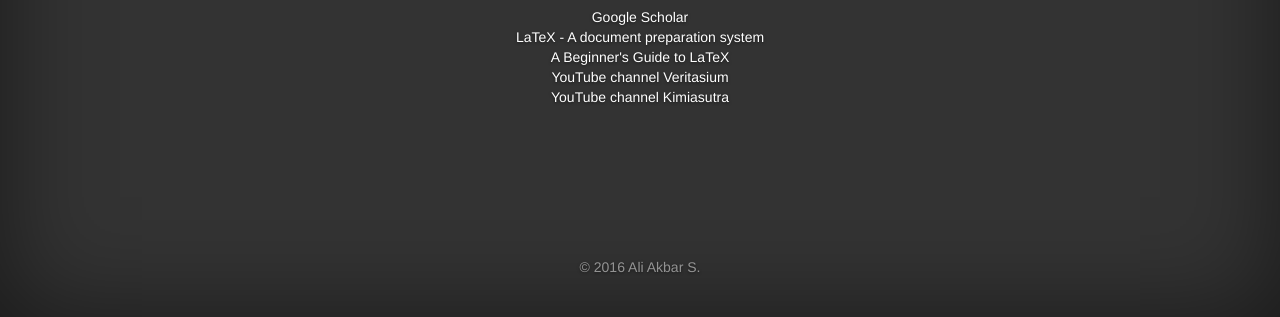
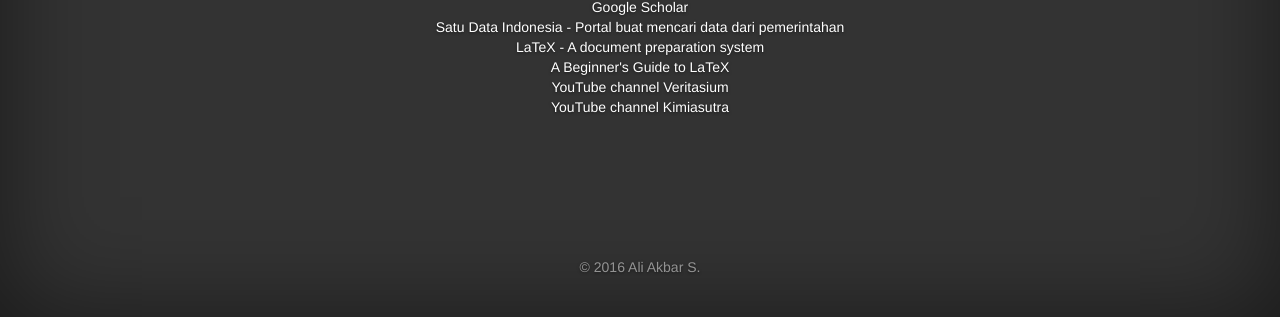
Before and after one commit to aliakbars/kir26, a website: page pug/misc.pug in a window 1280 px wide. Shown: the part 483-800 px from the top of the page. Drawn offline with nearby package versions, Linux system fonts and the light colour scheme; files that its build step writes are made by us from their sources; files whose address does not match are found by name.

Commit message:
Added a link

```diff
--- a/pug/misc.pug
+++ b/pug/misc.pug
@@ -22,6 +22,8 @@
                     li
                         a(target="_", href="https://scholar.google.com/") Google Scholar
                     li
+                        a(target="_", href="http://data.go.id/") Satu Data Indonesia - Portal buat mencari data dari pemerintahan
+                    li
                         a(target="_", href="http://www.latex-project.org/") LaTeX - A document preparation system
                     li
                         a(target="_", href="http://www.cs.princeton.edu/courses/archive/spr10/cos433/Latex/latex-guide.pdf") A Beginner's Guide to LaTeX
```
Also changed, not shown: misc.html.
